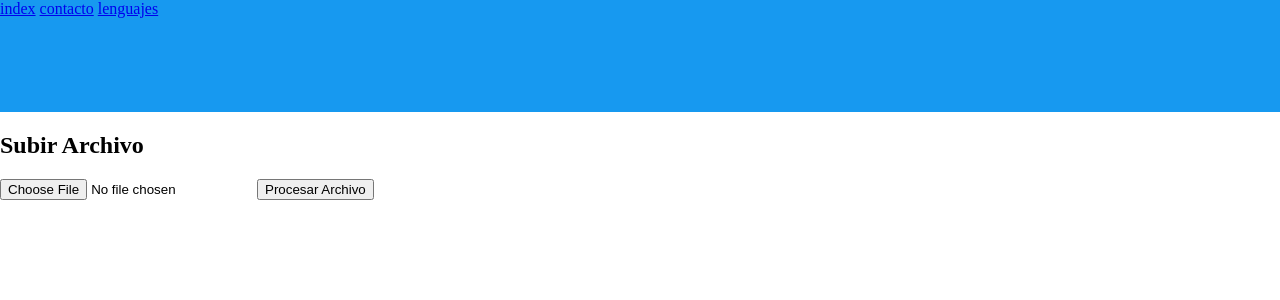
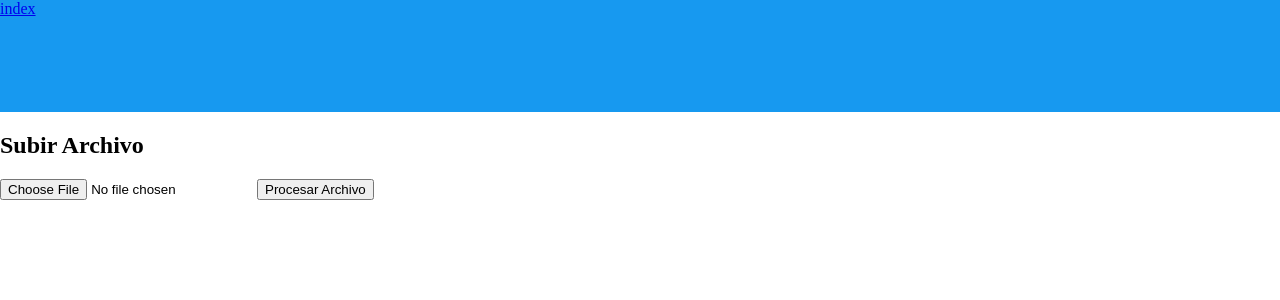
Before and after one commit to Moli-M/WebApp, a Flask app: page /upload in a window 1280 px wide. Shown: the top 300 px of the page. Run offline with Flask 3, Linux system fonts and the light colour scheme.

Commit message:
Remove nav elements

```diff
--- a/app/templates/base.html
+++ b/app/templates/base.html
@@ -10,8 +10,6 @@
     <div class="header">
         <nav>
             <a href="{{ url_for('index') }}">index</a>
-            <a href="{{ url_for('contacto') }}">contacto</a>
-            <a href="{{ url_for('lenguajes') }}">lenguajes</a>
         </nav>
     </div>
 
```
